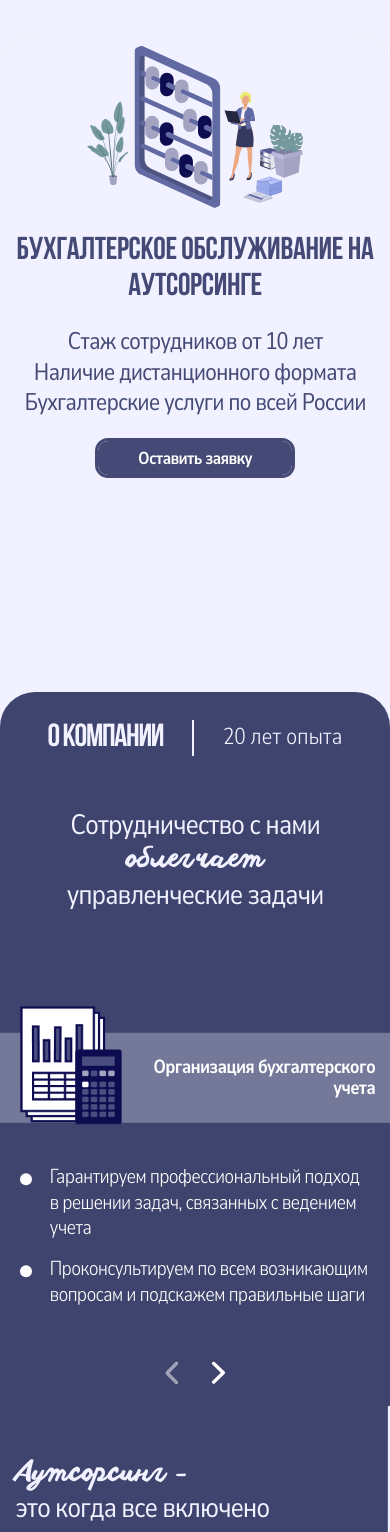
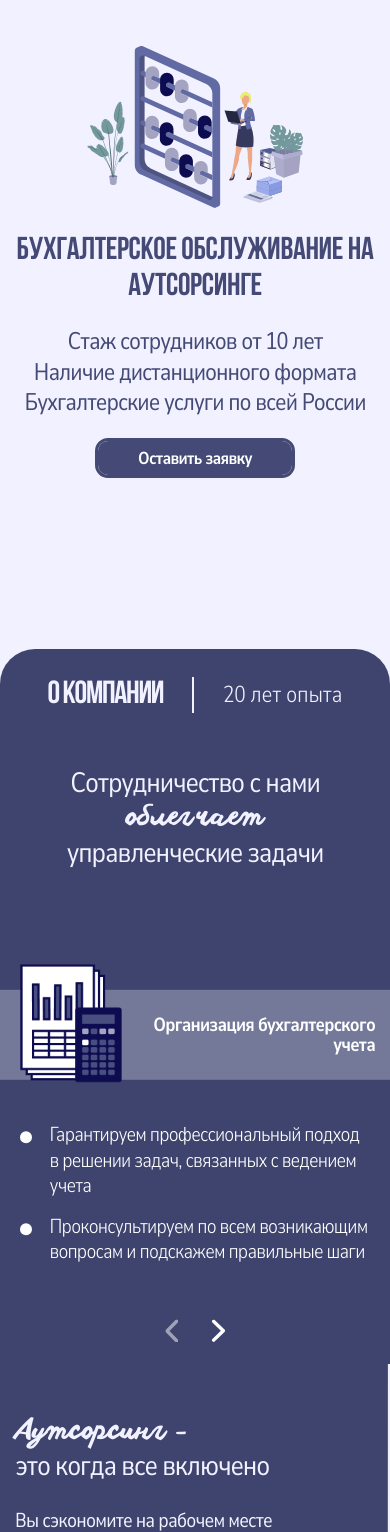
Before and after one commit to MariaProgrammer/Landing__buh1, a plain HTML site: page index.html in a window 390 px wide. Shown: the part 68-1600 px from the top of the page. Drawn offline with nearby package versions, Linux system fonts and the light colour scheme.

Commit message:
corrected

```diff
--- a/sass/_media.sass
+++ b/sass/_media.sass
@@ -442,7 +442,7 @@
     &__text
       color: $color-blue-light
     &__contacts
-      color: $color-blue-light
+      color: $color-blue-light !important
     &__img
       right: 5%
       width: 40rem
@@ -672,13 +672,13 @@
     top: 85px
     position: fixed
     z-index: 50
-    height: 90vh
+    height: 85vh
     width: 100vw
     background: $color-blue-light
     // main position
   .main
-    // padding-top: 95vh
-    top: 90vh
+    padding-bottom: 40px
+    top: 85vh
     position: relative
     z-index: 80
   .header__nav .nav--mob
```
Also changed, not shown: css/style.css.
